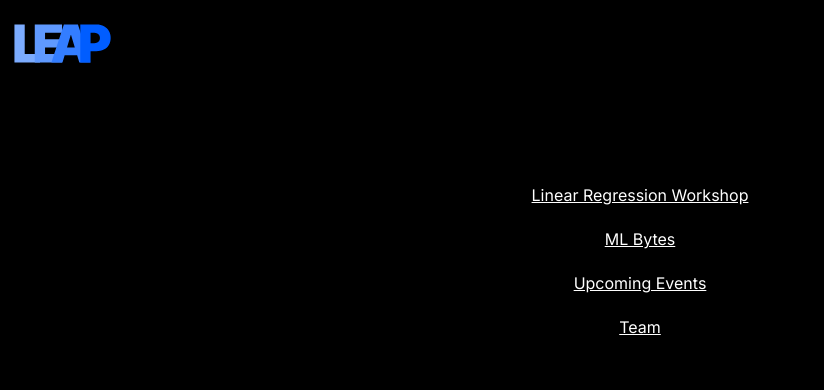
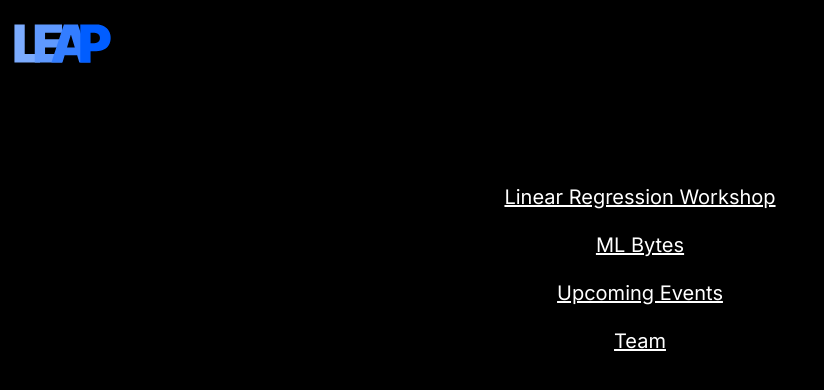
Before and after one commit to LEAP-AI-Plaksha/leap-ai-plaksha, a Next.js app: page / in a window 1280 px wide. Shown: the top 390 px of the page, without its empty margins (0-824 px from the left). Built offline with nearby package versions, Linux system fonts and the light colour scheme.

Commit message:
added some margins

```diff
--- a/app/linear_regression_workshop/page.tsx
+++ b/app/linear_regression_workshop/page.tsx
@@ -5,20 +5,20 @@ export default function Page() {
     <div className="flex flex-col justify-center items-center gap-5">
       <Link
         href="https://colab.research.google.com/drive/1i44Y2rmeQT0R9FAJy2jORyD2WEA7b1A5?usp=sharing"
-        className="underline"
+        className="underline text-sm md:text-xl text-center"
       >
         Get the Notebook
       </Link>
       <Link
         href="/presentations/Linear_Regression_Workshop_Presentation.pdf"
-        className="underline"
+        className="underline text-sm md:text-xl text-center"
         target="_blank"
       >
         Download the Presentation
       </Link>
       <Link
         href="https://plakshauniversity1-my.sharepoint.com/:w:/g/personal/abhinav_lodha_plaksha_edu_in/ERUsW6shsJxHk9GpKc6pUcABRUj7sD_8fnvk9Mku-jKJRQ?rtime=oNQi6ofY20g"
-        className="underline"
+        className="underline text-sm md:text-xl text-center"
       >
         Post Workshop Content
       </Link>
--- a/app/page.tsx
+++ b/app/page.tsx
@@ -2,18 +2,27 @@ import Link from "next/link";
 export default function Home() {
   return (
     <div className="flex flex-col justify-center items-center gap-5">
-      <Link href="/linear_regression_workshop" className="underline">
+      <Link
+        href="/linear_regression_workshop"
+        className="underline text-sm md:text-xl text-center"
+      >
         Linear Regression Workshop
       </Link>
-      <Link href="/ml_bytes" className="underline">
+      <Link
+        href="/ml_bytes"
+        className="underline text-sm md:text-xl text-center"
+      >
         ML Bytes
       </Link>
 
-      <Link href="/upcoming_events" className="underline">
+      <Link
+        href="/upcoming_events"
+        className="underline text-sm md:text-xl text-center"
+      >
         Upcoming Events
       </Link>
 
-      <Link href="/team" className="underline">
+      <Link href="/team" className="underline text-sm md:text-xl text-center">
         Team
       </Link>
     </div>
```
